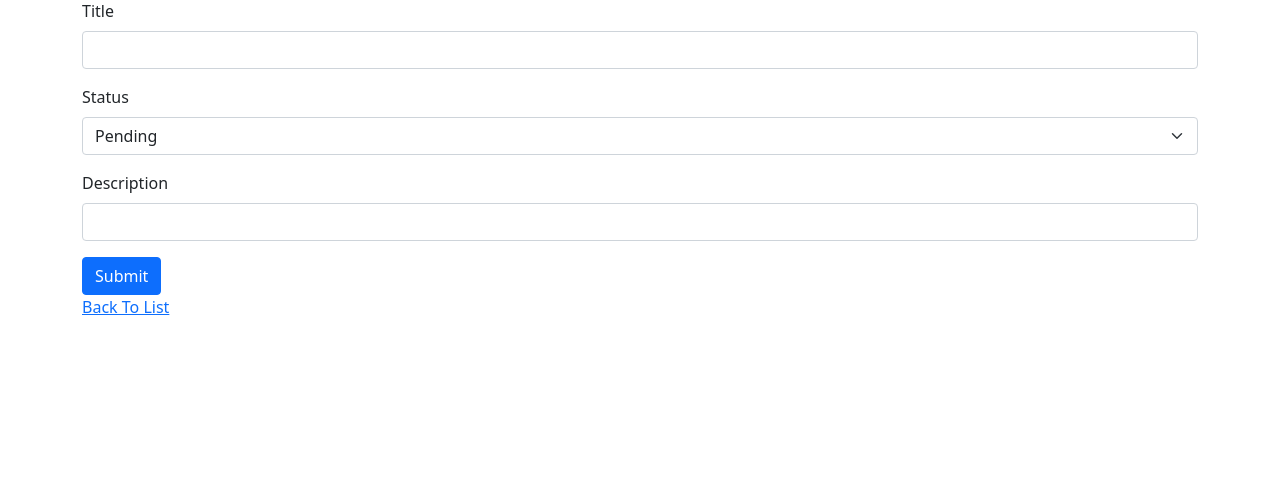
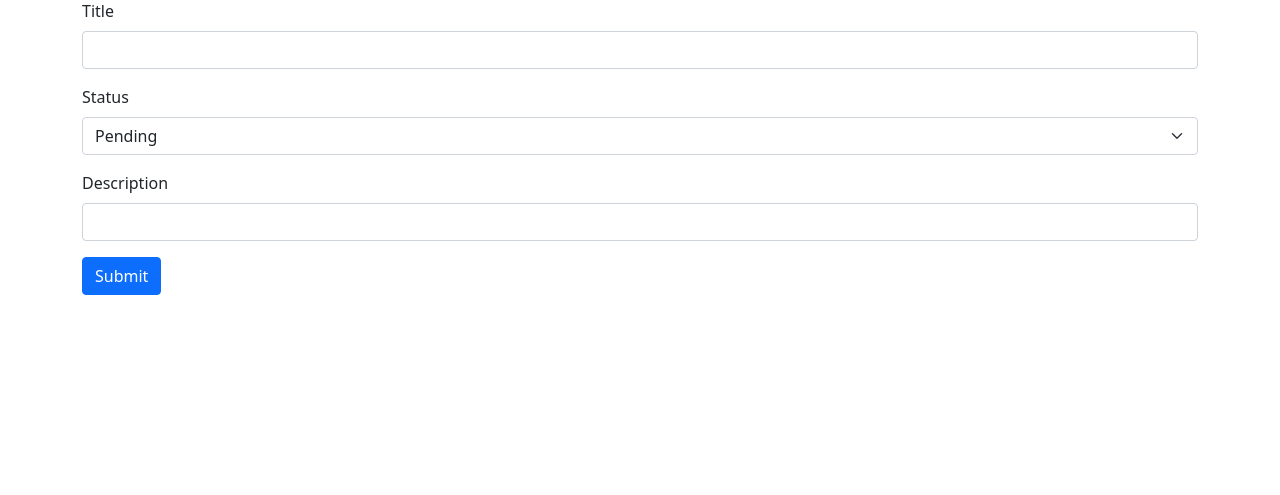
Before and after one commit to MahsaSetoode/TaskManager-DRF, a Django app: template taskmanager/tasks/templates/tasks/task_form.html in a window 1280 px wide. Shown: the part 113-608 px from the top of the page. Run offline with Django 4.2, Linux system fonts and the light colour scheme; the template is opened without the code that fills it: values that come from a table or form of the project are taken from there, others are empty; some libraries are stand-ins or nearby versions.

Commit message:
cleaning code

```diff
--- a/taskmanager/tasks/templates/tasks/task_form.html
+++ b/taskmanager/tasks/templates/tasks/task_form.html
@@ -33,7 +33,4 @@
         <button type="submit" class="btn btn-primary" value="Save">Submit</button>
     </form>
 
-
-    <a href="{% url 'task_list_create' %}">Back To List</a>
-
 {% endblock %}
```
